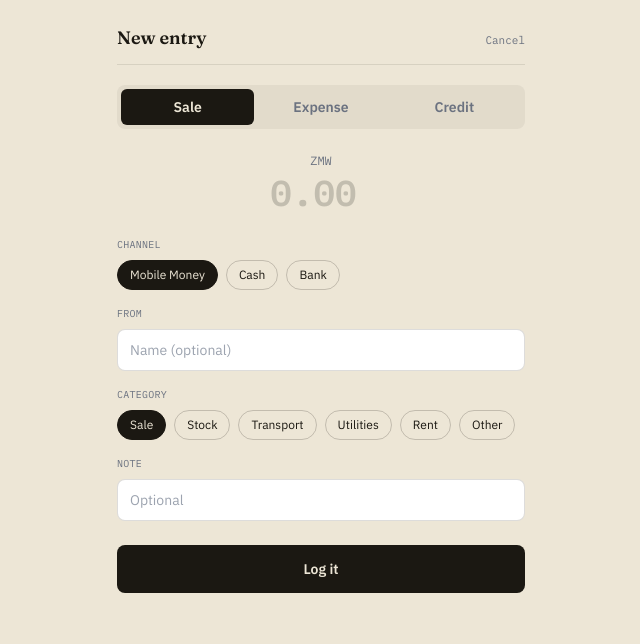
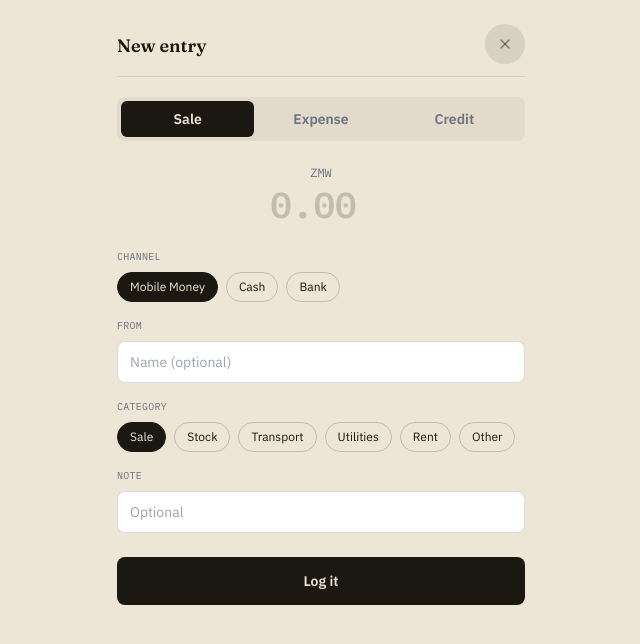
Before and after one commit to Obito324HX/ndalama, a Next.js app: page /add in a window 1280 px wide. Shown: the top 644 px of the page, without its empty margins (319-959 px from the left). Built offline with nearby package versions, Linux system fonts and the light colour scheme.

Commit message:
Bring Credit/History/Add/Edit page headers to the same icon-button standard as the dashboard

```diff
--- a/app/add/page.tsx
+++ b/app/add/page.tsx
@@ -2,6 +2,7 @@
 
 import { useState, Suspense } from 'react';
 import { useRouter, useSearchParams } from 'next/navigation';
+import { X } from 'lucide-react';
 import { TransactionType, TransactionChannel, CATEGORY_OPTIONS } from '@/lib/types';
 
 const TYPES: TransactionType[] = ['sale', 'expense', 'credit'];
@@ -69,8 +70,12 @@ function AddTransactionForm() {
     <main className="mx-auto max-w-md min-h-screen bg-paper text-ink px-5 py-6 font-sans">
       <header className="flex items-baseline justify-between border-b border-ink/10 pb-3">
         <h1 className="font-serif text-lg font-semibold">New entry</h1>
-        <button onClick={() => router.push('/dashboard')} className="font-mono text-[11px] text-gray-500">
-          Cancel
+        <button
+          onClick={() => router.push('/dashboard')}
+          aria-label="Cancel"
+          className="flex h-10 w-10 items-center justify-center rounded-full bg-ink/10 text-ink/50 transition-colors hover:bg-ink/15"
+        >
+          <X size={16} strokeWidth={2} />
         </button>
       </header>
 
--- a/app/credit/page.tsx
+++ b/app/credit/page.tsx
@@ -1,4 +1,5 @@
 import Link from 'next/link';
+import { ArrowLeft } from 'lucide-react';
 import { sql } from '@/lib/db';
 import { requireUserId } from '@/lib/auth';
 import { Transaction } from '@/lib/types';
@@ -34,8 +35,12 @@ export default async function CreditPage() {
     <main className="mx-auto max-w-md min-h-screen bg-paper text-ink px-5 py-6 font-sans">
       <header className="flex items-baseline justify-between border-b border-ink/10 pb-3">
         <h1 className="font-serif text-lg font-semibold">Credit given</h1>
-        <Link href="/dashboard" className="font-mono text-[11px] text-gray-500">
-          Back
+        <Link
+          href="/dashboard"
+          aria-label="Back to dashboard"
+          className="flex h-10 w-10 items-center justify-center rounded-full bg-ink/10 text-ink/50 transition-colors hover:bg-ink/15"
+        >
+          <ArrowLeft size={16} strokeWidth={2} />
         </Link>
       </header>
 
--- a/app/history/page.tsx
+++ b/app/history/page.tsx
@@ -1,4 +1,5 @@
 import Link from 'next/link';
+import { ArrowLeft } from 'lucide-react';
 import { sql } from '@/lib/db';
 import { requireUserId } from '@/lib/auth';
 import { Transaction } from '@/lib/types';
@@ -40,8 +41,12 @@ export default async function HistoryPage() {
     <main className="mx-auto max-w-md min-h-screen bg-paper text-ink px-5 py-6 font-sans">
       <header className="flex items-baseline justify-between border-b border-ink/10 pb-3">
         <h1 className="font-serif text-lg font-semibold">History</h1>
-        <Link href="/dashboard" className="font-mono text-[11px] text-gray-500">
-          Back
+        <Link
+          href="/dashboard"
+          aria-label="Back to dashboard"
+          className="flex h-10 w-10 items-center justify-center rounded-full bg-ink/10 text-ink/50 transition-colors hover:bg-ink/15"
+        >
+          <ArrowLeft size={16} strokeWidth={2} />
         </Link>
       </header>
 
--- a/app/transactions/[id]/edit/EditTransactionForm.tsx
+++ b/app/transactions/[id]/edit/EditTransactionForm.tsx
@@ -2,6 +2,7 @@
 
 import { useState } from 'react';
 import { useRouter } from 'next/navigation';
+import { X } from 'lucide-react';
 import { Transaction, TransactionChannel, CATEGORY_OPTIONS } from '@/lib/types';
 
 const CHANNELS: TransactionChannel[] = ['mobile_money', 'cash', 'bank'];
@@ -69,8 +70,12 @@ export default function EditTransactionForm({ transaction }: { transaction: Tran
     <main className="mx-auto max-w-md min-h-screen bg-paper text-ink px-5 py-6 font-sans">
       <header className="flex items-baseline justify-between border-b border-ink/10 pb-3">
         <h1 className="font-serif text-lg font-semibold capitalize">Edit {transaction.type}</h1>
-        <button onClick={() => router.push('/history')} className="font-mono text-[11px] text-gray-500">
-          Cancel
+        <button
+          onClick={() => router.push('/history')}
+          aria-label="Cancel"
+          className="flex h-10 w-10 items-center justify-center rounded-full bg-ink/10 text-ink/50 transition-colors hover:bg-ink/15"
+        >
+          <X size={16} strokeWidth={2} />
         </button>
       </header>
 
```
